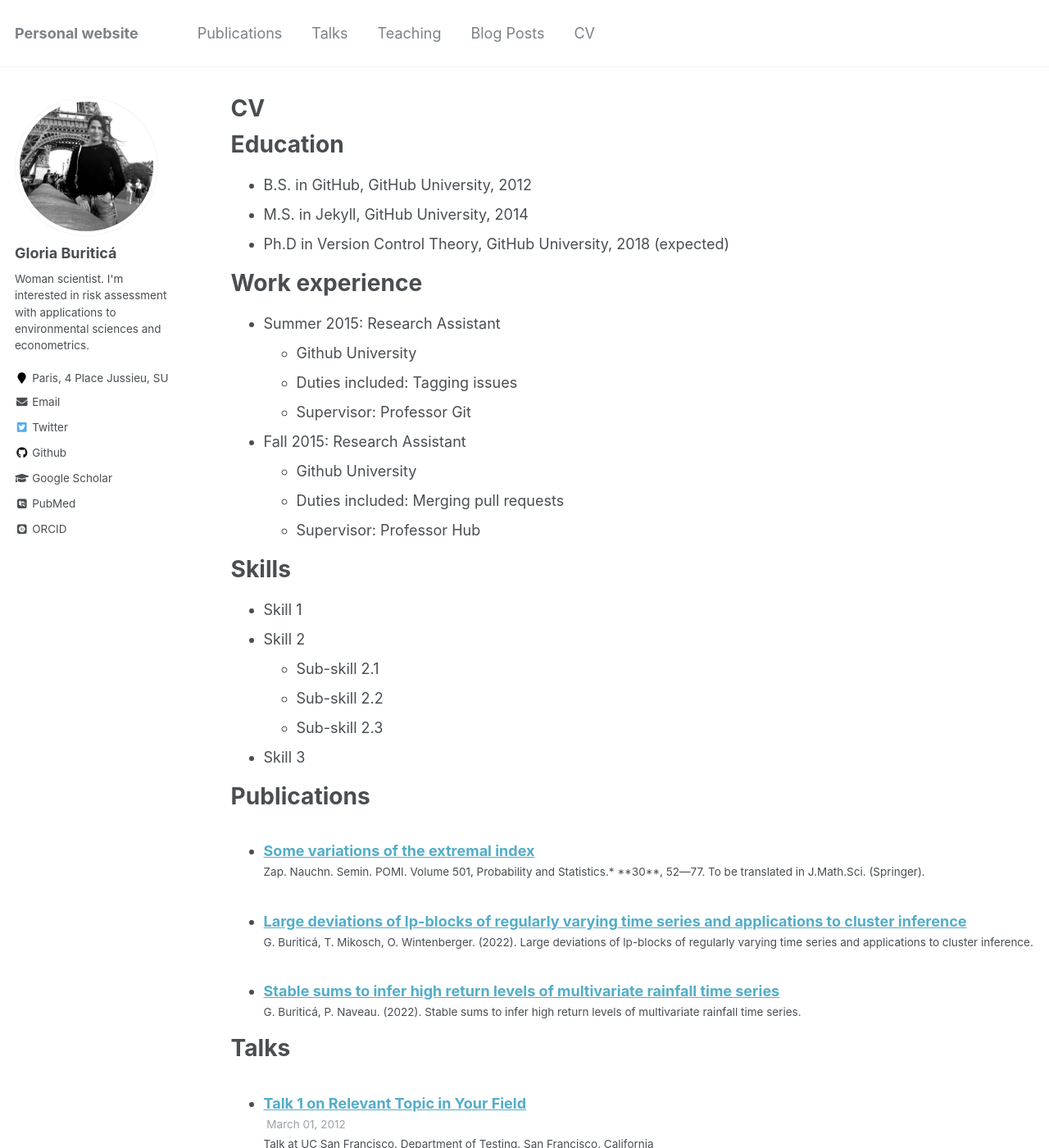
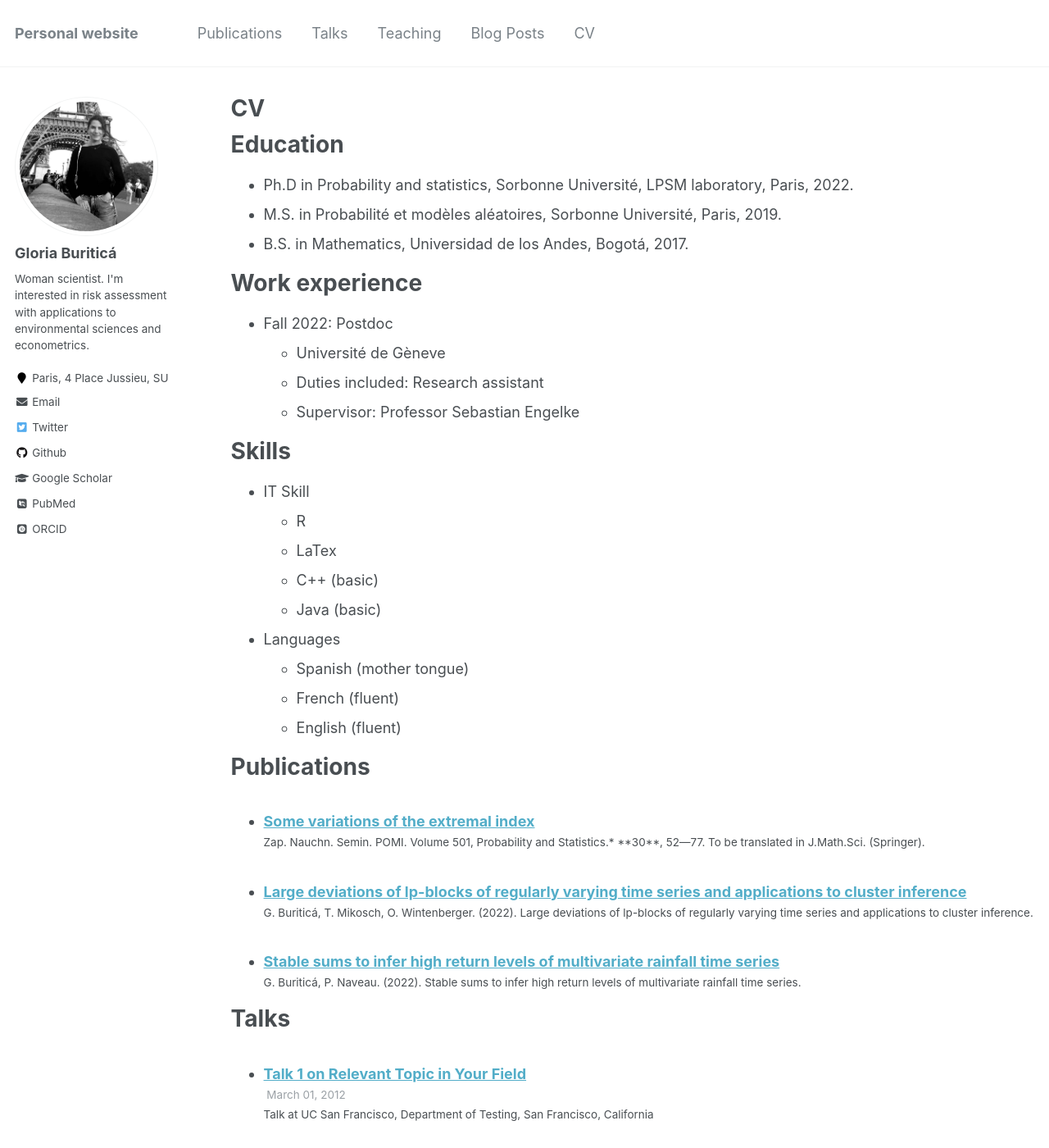
Before and after one commit to GBuritica/GBuritica.github.io, a Jekyll site: the page built from _pages/cv.md, in a window 1280 px wide and 1400 px high. Shown: the whole window at 82% size. Built offline with Jekyll 4.4.1, drawn with Linux system fonts in a browser that asks for light colours; some web fonts are replaced; some of the changed text lies outside the part shown.

Commit message:
Update cv.md

```diff
--- a/_pages/cv.md
+++ b/_pages/cv.md
@@ -11,30 +11,30 @@ redirect_from:
 
 Education
 ======
-* B.S. in GitHub, GitHub University, 2012
-* M.S. in Jekyll, GitHub University, 2014
-* Ph.D in Version Control Theory, GitHub University, 2018 (expected)
+* Ph.D in Probability and statistics, Sorbonne Université, LPSM laboratory, Paris, 2022.
+* M.S. in Probabilité et modèles aléatoires, Sorbonne Université, Paris, 2019.
+* B.S. in Mathematics, Universidad de los Andes, Bogotá, 2017.
+
 
 Work experience
 ======
-* Summer 2015: Research Assistant
-  * Github University
-  * Duties included: Tagging issues
-  * Supervisor: Professor Git
-
-* Fall 2015: Research Assistant
-  * Github University
-  * Duties included: Merging pull requests
-  * Supervisor: Professor Hub
+* Fall 2022: Postdoc
+  * Université de Gèneve
+  * Duties included: Research assistant
+  * Supervisor: Professor Sebastian Engelke
 
 Skills
 ======
-* Skill 1
-* Skill 2
-  * Sub-skill 2.1
-  * Sub-skill 2.2
-  * Sub-skill 2.3
-* Skill 3
+* IT Skill
+    * R
+    * LaTex
+    * C++ (basic)
+    * Java (basic)
+* Languages
+  * Spanish (mother tongue)
+  * French (fluent)
+  * English (fluent)
+
 
 Publications
 ======
@@ -56,4 +56,4 @@ Teaching
 
 Service and leadership
 ======
-* Currently signed in to 43 different slack teams
+* I coordinated the 'Groupe de travail' of Ph.D. students of the LPSM laboratory in 2020.
```
